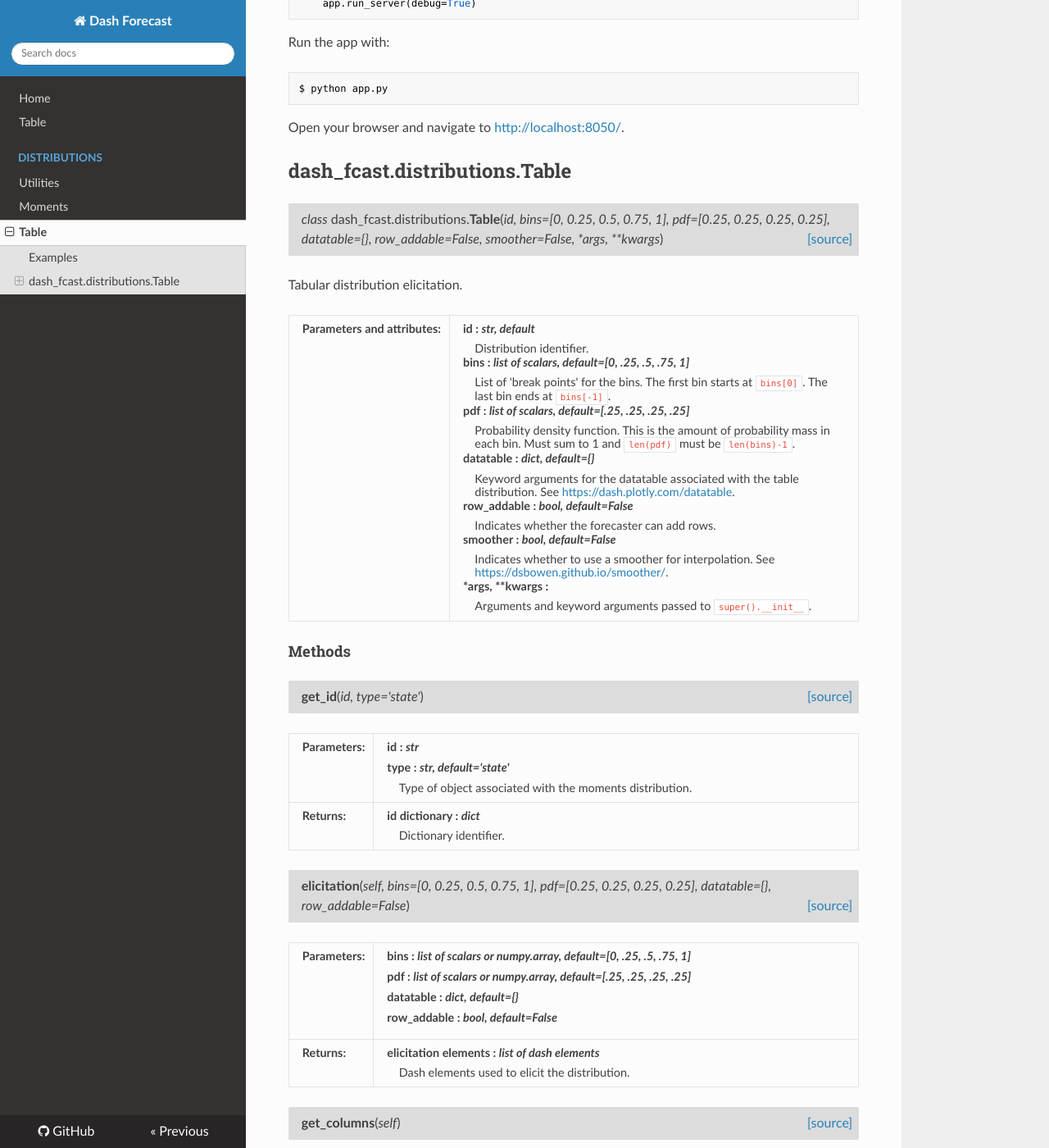
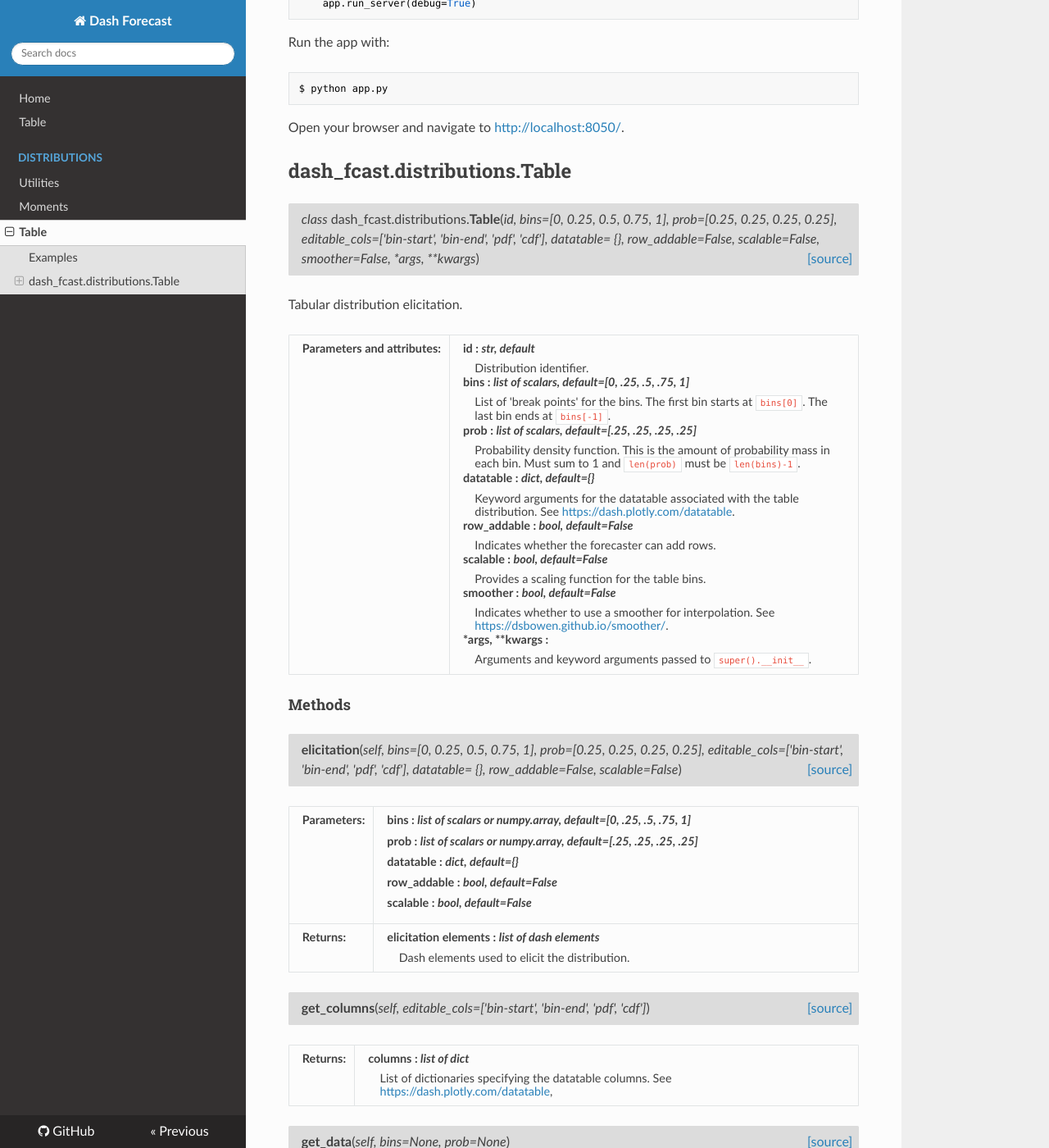
Before and after one commit to dsbowen/dash-fcast, an MkDocs documentation site: the page built from docs_md/distributions/table.md, in a window 1280 px wide and 1400 px high, scrolled down 815 px. Shown: the whole window at 82% size. Built offline with MkDocs 1.6.1, drawn with Linux system fonts in a browser that asks for light colours; nearby versions of some CDN libraries; comment, search, counter and statistics services are not loaded; some of the changed text lies outside the part shown.

Commit message:
added scaling function to table

```diff
--- a/docs_md/distributions/table.md
+++ b/docs_md/distributions/table.md
@@ -85,7 +85,7 @@ Open your browser and navigate to <http://localhost:8050/>.
 ##dash_fcast.distributions.**Table**
 
 <p class="func-header">
-    <i>class</i> dash_fcast.distributions.<b>Table</b>(<i>id, bins=[0, 0.25, 0.5, 0.75, 1], pdf=[0.25, 0.25, 0.25, 0.25], datatable={}, row_addable=False, smoother=False, *args, **kwargs</i>) <a class="src-href" target="_blank" href="https://github.com/dsbowen/dash-fcast/blob/master/dash_fcast/distributions\table.py#L72">[source]</a>
+    <i>class</i> dash_fcast.distributions.<b>Table</b>(<i>id, bins=[0, 0.25, 0.5, 0.75, 1], prob=[0.25, 0.25, 0.25, 0.25], editable_cols=['bin-start', 'bin-end', 'pdf', 'cdf'], datatable= {}, row_addable=False, scalable=False, smoother=False, *args, **kwargs</i>) <a class="src-href" target="_blank" href="https://github.com/dsbowen/dash-fcast/blob/master/dash_fcast/distributions\table.py#L73">[source]</a>
 </p>
 
 Tabular distribution elicitation.
@@ -104,9 +104,9 @@ Tabular distribution elicitation.
 <p class="attr">
     List of 'break points' for the bins. The first bin starts at <code>bins[0]</code>. The last bin ends at <code>bins[-1]</code>.
 </p>
-<b>pdf : <i>list of scalars, default=[.25, .25, .25, .25]</i></b>
+<b>prob : <i>list of scalars, default=[.25, .25, .25, .25]</i></b>
 <p class="attr">
-    Probability density function. This is the amount of probability mass in each bin. Must sum to 1 and <code>len(pdf)</code> must be <code>len(bins)-1</code>.
+    Probability density function. This is the amount of probability mass in each bin. Must sum to 1 and <code>len(prob)</code> must be <code>len(bins)-1</code>.
 </p>
 <b>datatable : <i>dict, default={}</i></b>
 <p class="attr">
@@ -115,6 +115,10 @@ Tabular distribution elicitation.
 <b>row_addable : <i>bool, default=False</i></b>
 <p class="attr">
     Indicates whether the forecaster can add rows.
+</p>
+<b>scalable : <i>bool, default=False</i></b>
+<p class="attr">
+    Provides a scaling function for the table bins.
 </p>
 <b>smoother : <i>bool, default=False</i></b>
 <p class="attr">
@@ -135,42 +139,7 @@ Tabular distribution elicitation.
 
 
 <p class="func-header">
-    <i></i> <b>get_id</b>(<i>id, type='state'</i>) <a class="src-href" target="_blank" href="https://github.com/dsbowen/dash-fcast/blob/master/dash_fcast/distributions\table.py#L117">[source]</a>
-</p>
-
-
-
-<table class="docutils field-list field-table" frame="void" rules="none">
-    <col class="field-name" />
-    <col class="field-body" />
-    <tbody valign="top">
-        <tr class="field">
-    <th class="field-name"><b>Parameters:</b></td>
-    <td class="field-body" width="100%"><b>id : <i>str</i></b>
-<p class="attr">
-
-</p>
-<b>type : <i>str, default='state'</i></b>
-<p class="attr">
-    Type of object associated with the moments distribution.
-</p></td>
-</tr>
-<tr class="field">
-    <th class="field-name"><b>Returns:</b></td>
-    <td class="field-body" width="100%"><b>id dictionary : <i>dict</i></b>
-<p class="attr">
-    Dictionary identifier.
-</p></td>
-</tr>
-    </tbody>
-</table>
-
-
-
-
-
-<p class="func-header">
-    <i></i> <b>elicitation</b>(<i>self, bins=[0, 0.25, 0.5, 0.75, 1], pdf=[0.25, 0.25, 0.25, 0.25], datatable={}, row_addable=False</i>) <a class="src-href" target="_blank" href="https://github.com/dsbowen/dash-fcast/blob/master/dash_fcast/distributions\table.py#L145">[source]</a>
+    <i></i> <b>elicitation</b>(<i>self, bins=[0, 0.25, 0.5, 0.75, 1], prob=[0.25, 0.25, 0.25, 0.25], editable_cols=['bin-start', 'bin-end', 'pdf', 'cdf'], datatable= {}, row_addable=False, scalable=False</i>) <a class="src-href" target="_blank" href="https://github.com/dsbowen/dash-fcast/blob/master/dash_fcast/distributions\table.py#L146">[source]</a>
 </p>
 
 
@@ -185,7 +154,7 @@ Tabular distribution elicitation.
 <p class="attr">
 
 </p>
-<b>pdf : <i>list of scalars or numpy.array, default=[.25, .25, .25, .25]</i></b>
+<b>prob : <i>list of scalars or numpy.array, default=[.25, .25, .25, .25]</i></b>
 <p class="attr">
 
 </p>
@@ -194,6 +163,10 @@ Tabular distribution elicitation.
 
 </p>
 <b>row_addable : <i>bool, default=False</i></b>
+<p class="attr">
+
+</p>
+<b>scalable : <i>bool, default=False</i></b>
 <p class="attr">
 
 </p></td>
@@ -213,7 +186,7 @@ Tabular distribution elicitation.
 
 
 <p class="func-header">
-    <i></i> <b>get_columns</b>(<i>self</i>) <a class="src-href" target="_blank" href="https://github.com/dsbowen/dash-fcast/blob/master/dash_fcast/distributions\table.py#L188">[source]</a>
+    <i></i> <b>get_columns</b>(<i>self, editable_cols=['bin-start', 'bin-end', 'pdf', 'cdf']</i>) <a class="src-href" target="_blank" href="https://github.com/dsbowen/dash-fcast/blob/master/dash_fcast/distributions\table.py#L220">[source]</a>
 </p>
 
 
@@ -237,7 +210,7 @@ Tabular distribution elicitation.
 
 
 <p class="func-header">
-    <i></i> <b>get_data</b>(<i>self, bins=None, pdf=None</i>) <a class="src-href" target="_blank" href="https://github.com/dsbowen/dash-fcast/blob/master/dash_fcast/distributions\table.py#L222">[source]</a>
+    <i></i> <b>get_data</b>(<i>self, bins=None, prob=None</i>) <a class="src-href" target="_blank" href="https://github.com/dsbowen/dash-fcast/blob/master/dash_fcast/distributions\table.py#L259">[source]</a>
 </p>
 
 
@@ -248,13 +221,13 @@ Tabular distribution elicitation.
     <tbody valign="top">
         <tr class="field">
     <th class="field-name"><b>Parameters:</b></td>
-    <td class="field-body" width="100%"><b>bins : <i>list of float or numpy.array or None, default=None</i></b>
+    <td class="field-body" width="100%"><b>bins : <i>list of scalars or numpy.array or None, default=None</i></b>
 <p class="attr">
     If <code>None</code>, use <code>self.bins</code>.
 </p>
-<b>pdf : <i>list of float or numpy.array or None, default=None</i></b>
+<b>prob : <i>list of scalars or numpy.array or None, default=None</i></b>
 <p class="attr">
-    If <code>None</code>, use <code>self.pdf</code>.
+    If <code>None</code>, use <code>self.prob</code>.
 </p></td>
 </tr>
 <tr class="field">
@@ -272,7 +245,7 @@ Tabular distribution elicitation.
 
 
 <p class="func-header">
-    <i></i> <b>register_callbacks</b>(<i>app</i>) <a class="src-href" target="_blank" href="https://github.com/dsbowen/dash-fcast/blob/master/dash_fcast/distributions\table.py#L253">[source]</a>
+    <i></i> <b>register_callbacks</b>(<i>cls, app</i>) <a class="src-href" target="_blank" href="https://github.com/dsbowen/dash-fcast/blob/master/dash_fcast/distributions\table.py#L290">[source]</a>
 </p>
 
 Register dash callbacks for table distributions.
@@ -296,7 +269,7 @@ Register dash callbacks for table distributions.
 
 
 <p class="func-header">
-    <i></i> <b>fit</b>(<i>self, bins=None, pdf=None, derivative=2</i>) <a class="src-href" target="_blank" href="https://github.com/dsbowen/dash-fcast/blob/master/dash_fcast/distributions\table.py#L284">[source]</a>
+    <i></i> <b>fit</b>(<i>self, bins=None, prob=None, derivative=2</i>) <a class="src-href" target="_blank" href="https://github.com/dsbowen/dash-fcast/blob/master/dash_fcast/distributions\table.py#L327">[source]</a>
 </p>
 
 Fit the smoother given masses constraints.
@@ -307,13 +280,13 @@ Fit the smoother given masses constraints.
     <tbody valign="top">
         <tr class="field">
     <th class="field-name"><b>Parameters:</b></td>
-    <td class="field-body" width="100%"><b>bins : <i>list of float or numpy.array</i></b>
+    <td class="field-body" width="100%"><b>bins : <i>list of scalars or numpy.array</i></b>
 <p class="attr">
     Ordered list of bin break points. If <code>None</code>, use <code>self.bins</code>.
 </p>
-<b>pdf : <i>list of float or numpy.array</i></b>
+<b>prob : <i>list of scalars or numpy.array</i></b>
 <p class="attr">
-    Probability density function. This is the amount of probability mass in each bin. Must sum to 1 and <code>len(pdf)</code> should be <code>len(bins)-1</code>. If <code>None</code>, use <code>self.pdf</code>.
+    Probability density function. This is the amount of probability mass in each bin. Must sum to 1 and <code>len(prob)</code> should be <code>len(bins)-1</code>. If <code>None</code>, use <code>self.prob</code>.
 </p>
 <b>derivative : <i>int, default=2</i></b>
 <p class="attr">
@@ -335,7 +308,7 @@ Fit the smoother given masses constraints.
 
 
 <p class="func-header">
-    <i></i> <b>dump</b>(<i>self</i>) <a class="src-href" target="_blank" href="https://github.com/dsbowen/dash-fcast/blob/master/dash_fcast/distributions\table.py#L322">[source]</a>
+    <i></i> <b>dump</b>(<i>self</i>) <a class="src-href" target="_blank" href="https://github.com/dsbowen/dash-fcast/blob/master/dash_fcast/distributions\table.py#L365">[source]</a>
 </p>
 
 Dump the table distribution state dictionary in JSON format.
@@ -359,7 +332,7 @@ Dump the table distribution state dictionary in JSON format.
 
 
 <p class="func-header">
-    <i></i> <b>load</b>(<i>cls, state_dict</i>) <a class="src-href" target="_blank" href="https://github.com/dsbowen/dash-fcast/blob/master/dash_fcast/distributions\table.py#L342">[source]</a>
+    <i></i> <b>load</b>(<i>cls, state_dict</i>) <a class="src-href" target="_blank" href="https://github.com/dsbowen/dash-fcast/blob/master/dash_fcast/distributions\table.py#L387">[source]</a>
 </p>
 
 Load a table distribution from its state dictionary.
@@ -390,7 +363,43 @@ Load a table distribution from its state dictionary.
 
 
 <p class="func-header">
-    <i></i> <b>pdf_plot</b>(<i>self, **kwargs</i>) <a class="src-href" target="_blank" href="https://github.com/dsbowen/dash-fcast/blob/master/dash_fcast/distributions\table.py#L433">[source]</a>
+    <i></i> <b>pdf</b>(<i>self, x</i>) <a class="src-href" target="_blank" href="https://github.com/dsbowen/dash-fcast/blob/master/dash_fcast/distributions\table.py#L493">[source]</a>
+</p>
+
+
+
+<table class="docutils field-list field-table" frame="void" rules="none">
+    <col class="field-name" />
+    <col class="field-body" />
+    <tbody valign="top">
+
+    </tbody>
+</table>
+
+
+
+
+
+<p class="func-header">
+    <i></i> <b>cdf</b>(<i>self, x</i>) <a class="src-href" target="_blank" href="https://github.com/dsbowen/dash-fcast/blob/master/dash_fcast/distributions\table.py#L503">[source]</a>
+</p>
+
+
+
+<table class="docutils field-list field-table" frame="void" rules="none">
+    <col class="field-name" />
+    <col class="field-body" />
+    <tbody valign="top">
+
+    </tbody>
+</table>
+
+
+
+
+
+<p class="func-header">
+    <i></i> <b>pdf_plot</b>(<i>self, **kwargs</i>) <a class="src-href" target="_blank" href="https://github.com/dsbowen/dash-fcast/blob/master/dash_fcast/distributions\table.py#L517">[source]</a>
 </p>
 
 
@@ -421,7 +430,7 @@ Load a table distribution from its state dictionary.
 
 
 <p class="func-header">
-    <i></i> <b>cdf_plot</b>(<i>self, **kwargs</i>) <a class="src-href" target="_blank" href="https://github.com/dsbowen/dash-fcast/blob/master/dash_fcast/distributions\table.py#L460">[source]</a>
+    <i></i> <b>cdf_plot</b>(<i>self, **kwargs</i>) <a class="src-href" target="_blank" href="https://github.com/dsbowen/dash-fcast/blob/master/dash_fcast/distributions\table.py#L544">[source]</a>
 </p>
 
 
@@ -452,7 +461,7 @@ Load a table distribution from its state dictionary.
 
 
 <p class="func-header">
-    <i></i> <b>bar_plot</b>(<i>self, **kwargs</i>) <a class="src-href" target="_blank" href="https://github.com/dsbowen/dash-fcast/blob/master/dash_fcast/distributions\table.py#L480">[source]</a>
+    <i></i> <b>bar_plot</b>(<i>self, **kwargs</i>) <a class="src-href" target="_blank" href="https://github.com/dsbowen/dash-fcast/blob/master/dash_fcast/distributions\table.py#L564">[source]</a>
 </p>
 
 
--- a/setup.py
+++ b/setup.py
@@ -5,7 +5,7 @@ with open("README.md", "r") as fh:
 
 setuptools.setup(
     name="dash-fcast",
-    version="0.0.3",
+    version="0.0.5",
     author="Dillon Bowen",
     author_email="dsbowen@wharton.upenn.edu",
     description="High-level API for creating forecasting dashboards.",
@@ -23,6 +23,6 @@ setuptools.setup(
         'dash>=1.16.0',
         'dash-bootstrap-components>=0.10.6',
         'pandas>=1.1.2',
-        'smoother>=0.0.2'
+        'smoother>=0.0.5'
     ]
 )
--- a/table_app.py
+++ b/table_app.py
@@ -13,8 +13,9 @@ app.layout = html.Div([
     html.Br(),
     dist.Table(
         id='Forecast',
-        datatable={'editable': True, 'row_deletable': True},
+        datatable={'row_deletable': True},
         row_addable=True,
+        scalable=True,
         smoother=True
     ),
     html.Div(id='graphs')
```
Also changed, not shown: docs_md/distributions/moments.md (+13 -48 lines), 7 other files.
